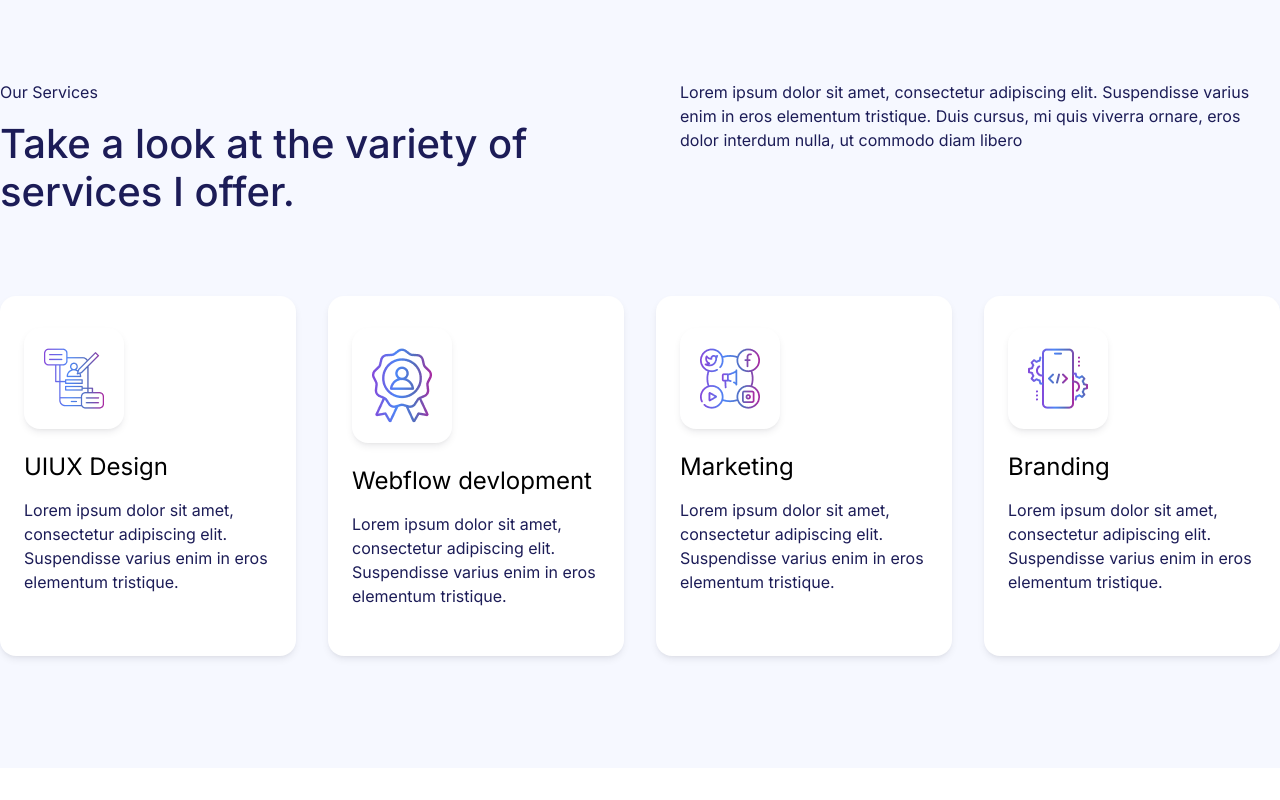
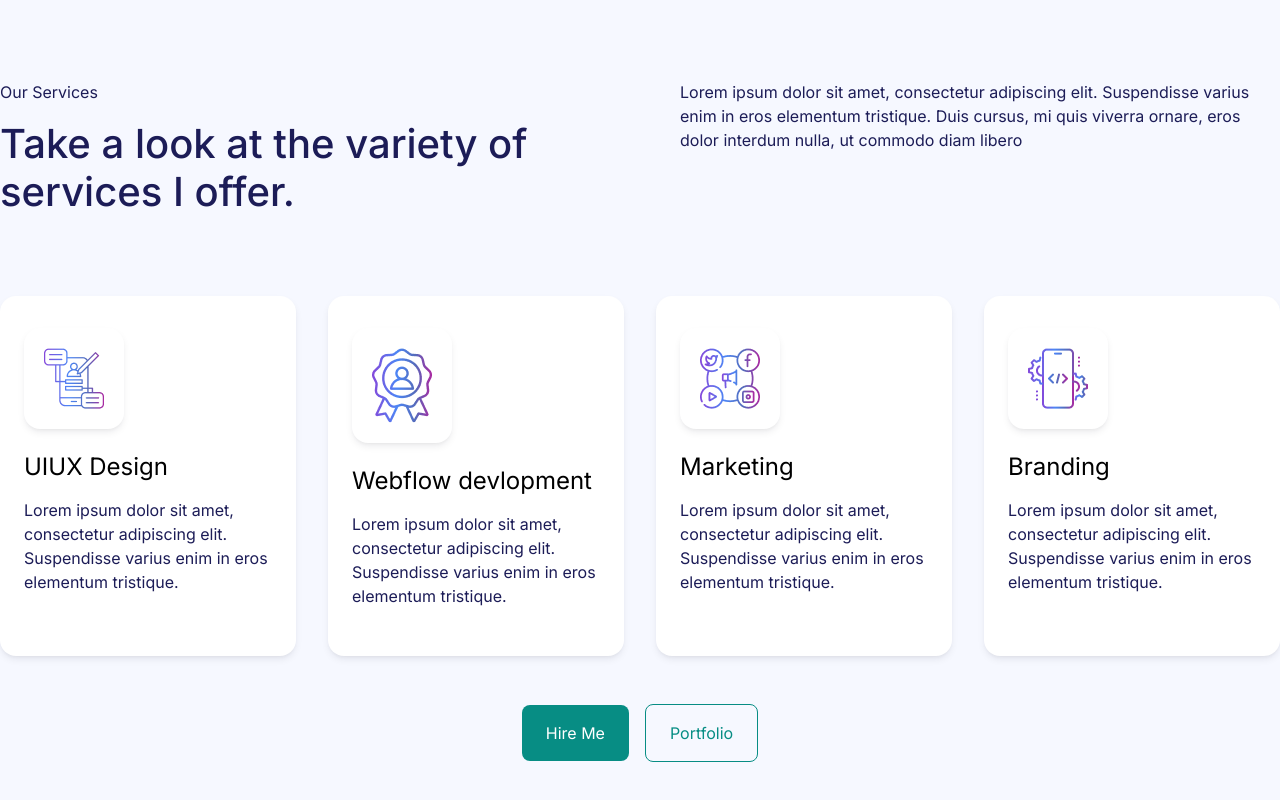
Before and after one commit to safatsaat2/portfolio-project-suleiman, a Next.js app: page / in a window 1280 px wide. Shown: the part 952-1752 px from the top of the page. Before the commit the page ends 1720 px from the top, so only its background shows below. Built offline with nearby package versions, Linux system fonts and the light colour scheme.

Commit message:
service section button implement

```diff
--- a/app/Components/Our Service/OurService.jsx
+++ b/app/Components/Our Service/OurService.jsx
@@ -1,6 +1,8 @@
 import React from "react";
 import TitleSecServices from "./TitleSecServices";
 import CatSecServices from "./CatSecServices";
+import ButtonFull from "../buttons/ButtonFull";
+import ButtonHalf from "../buttons/ButtonHalf";
 
 const OurService = () => {
   return (
@@ -8,6 +10,10 @@ const OurService = () => {
       <div className="max-w-[1280px] mx-auto">
         <TitleSecServices/>
         <CatSecServices/>
+        <div className="flex items-center justify-center gap-4 pt-12">
+                        <ButtonFull text={"Hire Me"} link={"#"}/>
+                        <ButtonHalf text={"Portfolio"} link={"#"}/>
+                    </div>
       </div>
     </div>
   );
```
